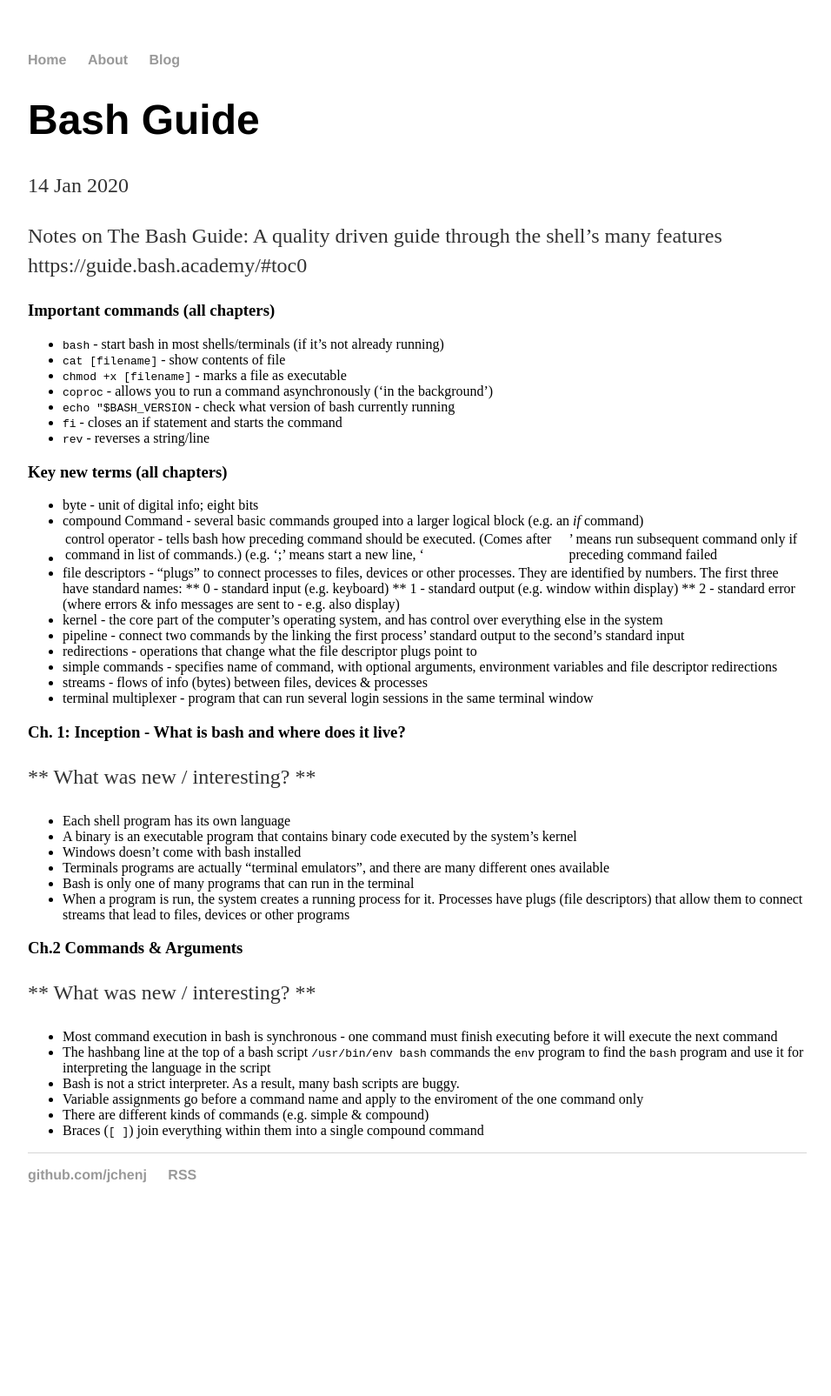
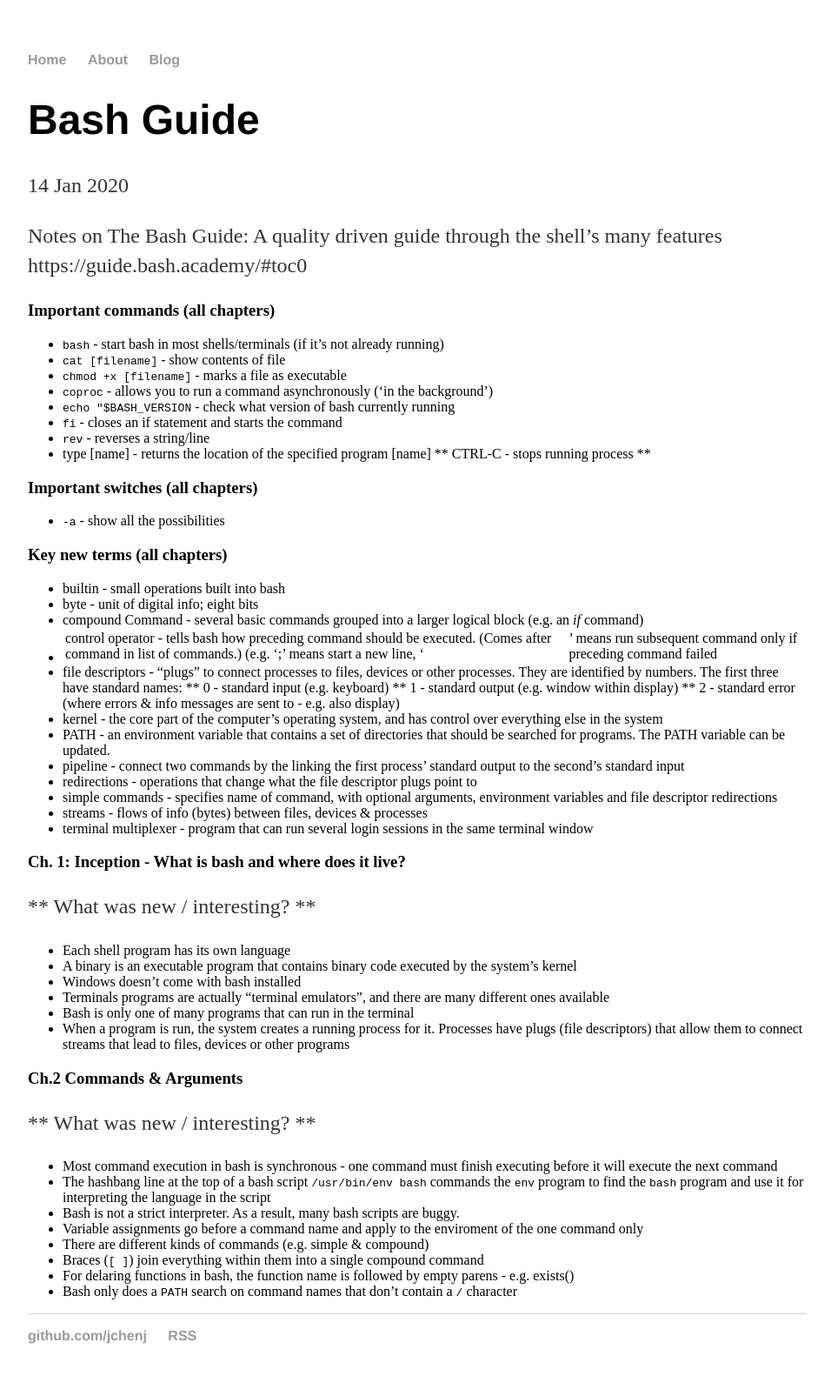
Before and after one commit to jchenj/jchenj.github.io, a Jekyll site: the page built from _posts/2020-01-14-bash-guide.md, in a window 1280 px wide. Shown: the whole page at 87% size, without its empty margins (160-1116 px from the left). Built offline with Jekyll 4.4.1, drawn with Linux system fonts in a browser that asks for light colours; our own code applies the rules of GitHub Pages for plain Markdown files; before the commit the page ends 1420 px from its top, so only the background shows below that.

Commit message:
Update 2020-01-14-bash-guide.md

```diff
--- a/_posts/2020-01-14-bash-guide.md
+++ b/_posts/2020-01-14-bash-guide.md
@@ -11,8 +11,14 @@
 * `echo "$BASH_VERSION` - check what version of bash currently running
 * `fi` - closes an if statement and starts the command
 * `rev` - reverses a string/line
+* type \[name] - returns the location of the specified program \[name]
+** CTRL-C - stops running process **
+
+### Important switches (all chapters)
+* `-a` - show all the possibilities
 
 ### Key new terms (all chapters)
+* builtin - small operations built into bash
 * byte - unit of digital info; eight bits
 * compound Command - several basic commands grouped into a larger logical block (e.g. an *if* command)
 * control operator - tells bash how preceding command should be executed. (Comes after command in list of commands.) (e.g. ';' means start a new line, '||' means run subsequent command only if preceding command failed
@@ -22,6 +28,7 @@
 ** 1 - standard output (e.g. window within display)
 ** 2 - standard error (where errors & info messages are sent to - e.g. also display)
 * kernel - the core part of the computer's operating system, and has control over everything else in the system
+* PATH - an environment variable that contains a set of directories that should be searched for programs. The PATH variable can be updated.
 * pipeline - connect two commands by the linking the first process' standard output to the second's standard input
 * redirections - operations that change what the file descriptor plugs point to
 * simple commands - specifies name of command, with optional arguments, environment variables and file descriptor redirections
@@ -35,8 +42,7 @@
 * Windows doesn't come with bash installed
 * Terminals programs are actually "terminal emulators", and there are many different ones available
 * Bash is only one of many programs that can run in the terminal
-* When a program is run, the system creates a running process for it. Processes have plugs (file descriptors) that allow them to
-connect streams that lead to files, devices or other programs
+* When a program is run, the system creates a running process for it. Processes have plugs (file descriptors) that allow them to connect streams that lead to files, devices or other programs
 
 ### Ch.2  Commands & Arguments
 ** What was new / interesting? **
@@ -47,3 +53,5 @@
 * Variable assignments go before a command name and apply to the enviroment of the one command only
 * There are different kinds of commands (e.g. simple & compound)
 * Braces (`[ ]`) join everything within them into a single compound command
+* For delaring functions in bash, the function name is followed by empty parens - e.g. exists()
+* Bash only does a `PATH` search on command names that don't contain a `/` character
```
